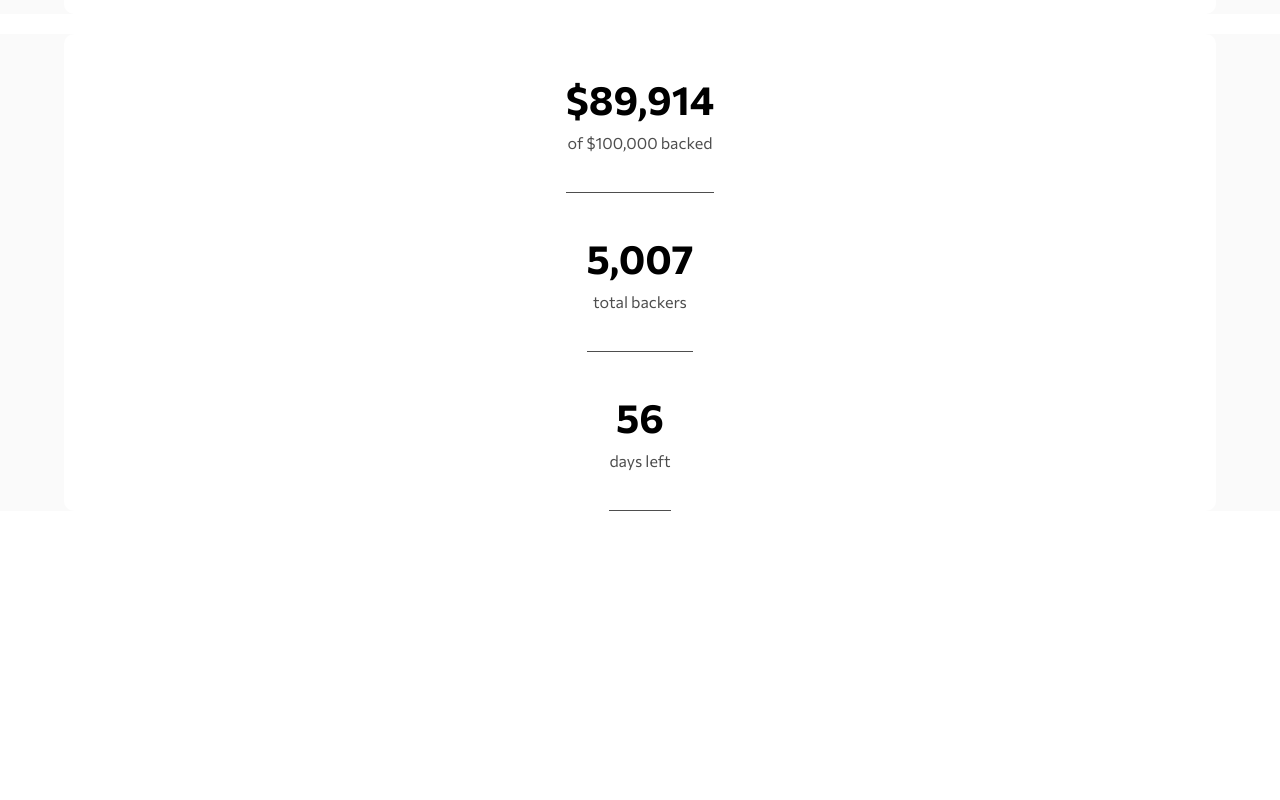
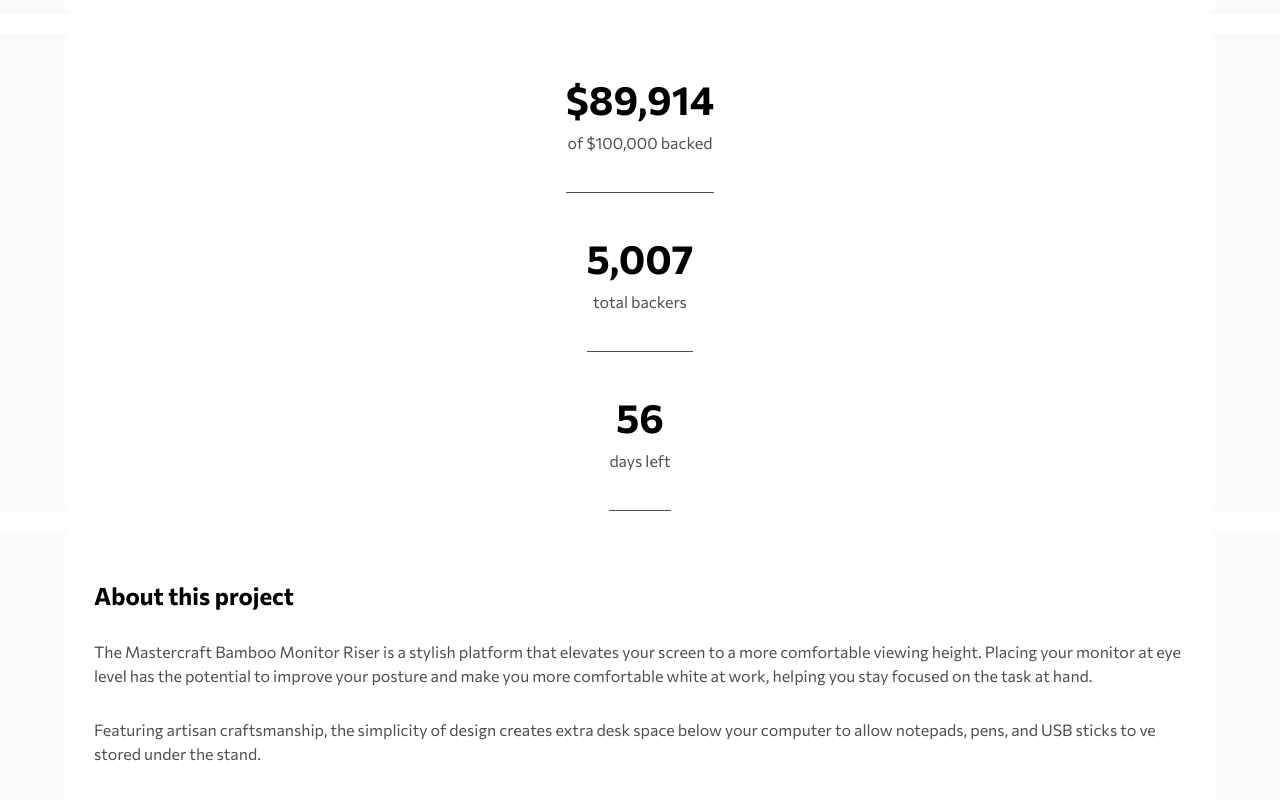
Before and after one commit to jwhong98/crowd-funding-page, a React (Create React App) app: page / in a window 1280 px wide. Shown: the part 579-1379 px from the top of the page. Before the commit the page ends 1090 px from the top, so only its background shows below. Built offline with nearby package versions, Linux system fonts and the light colour scheme.

Commit message:
added description

```diff
--- a/src/Components/DescriptionCard/DescriptionCardElements.js
+++ b/src/Components/DescriptionCard/DescriptionCardElements.js
@@ -0,0 +1,28 @@
+import styled from "styled-components";
+
+export const DescriptionContainer = styled.div`
+    display: flex;
+    justify-content: center;
+    margin-top: 20px;
+    background-color: #FAFAFA;
+`;
+
+export const DescriptionWrapper = styled.div`
+    width: 90%;
+    display: flex;
+    flex-direction: column;
+    padding: 50px 30px;
+    background-color: #fff;
+    border-radius: 10px;
+`;
+
+export const Title = styled.h1`
+    margin-bottom: 30px;
+    font-size: 1.5rem;
+`;
+
+export const Content = styled.p`
+    margin-bottom: 30px;
+    color: #4E4E4E;
+    line-height: 1.5;
+`;
--- a/src/Components/DescriptionCard/index.js
+++ b/src/Components/DescriptionCard/index.js
@@ -1,10 +1,18 @@
 import React from 'react'
+import { DescriptionContainer, DescriptionWrapper, Title, Content } from './DescriptionCardElements';
 
 const DescriptionCard = () => {
     return (
-        <div>
-
-        </div>
+        <DescriptionContainer>
+            <DescriptionWrapper>
+                <Title>About this project</Title>
+                <Content>The Mastercraft Bamboo Monitor Riser is a stylish platform that elevates your screen to a more comfortable viewing height.
+                Placing your monitor at eye level has the potential to improve your posture and make you more comfortable white at work,
+                helping you stay focused on the task at hand.</Content>
+                <Content>Featuring artisan craftsmanship, the simplicity of design creates extra desk space below your computer to allow
+                notepads, pens, and USB sticks to ve stored under the stand.</Content>
+            </DescriptionWrapper>
+        </DescriptionContainer>
     )
 }
 
```
